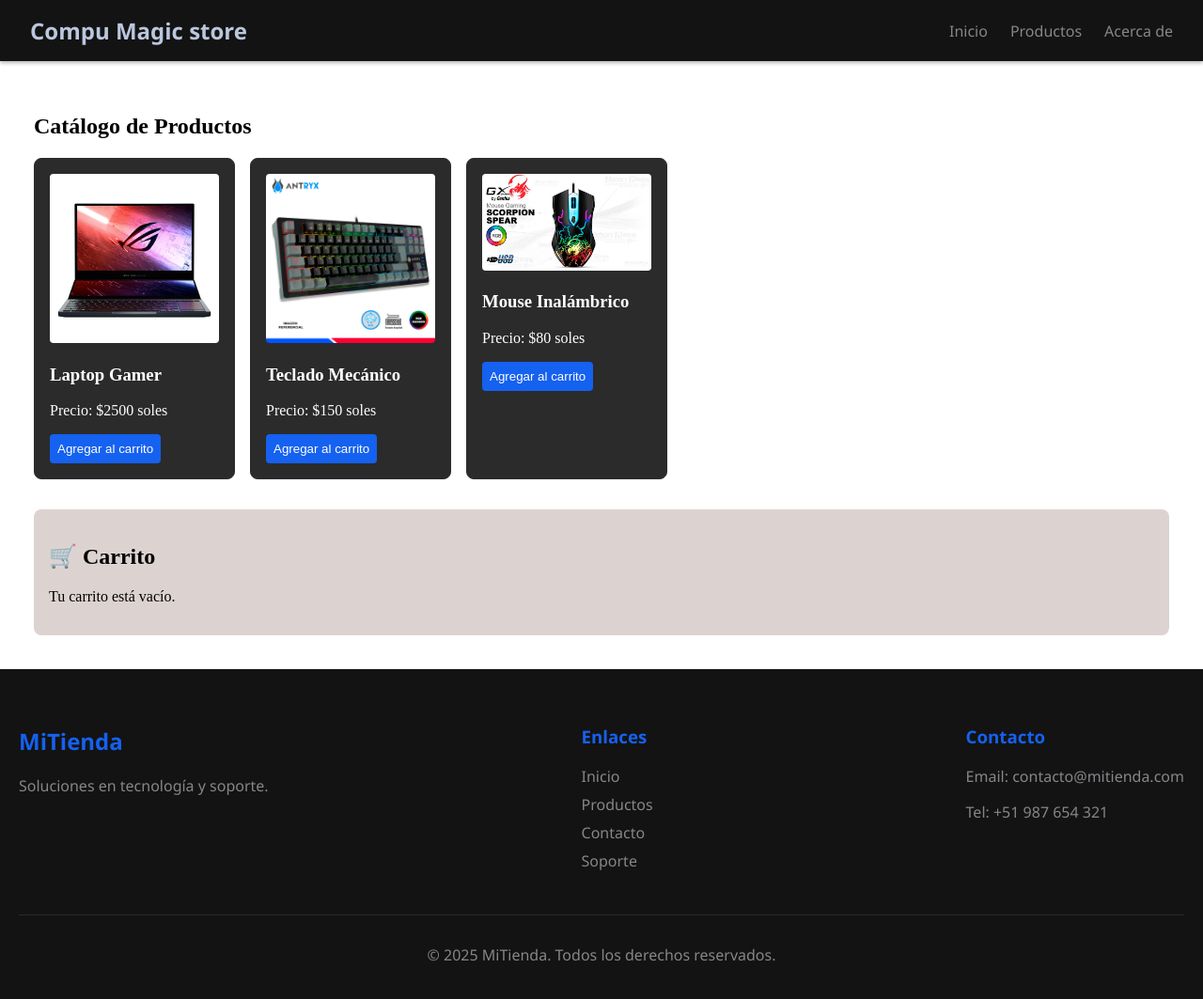
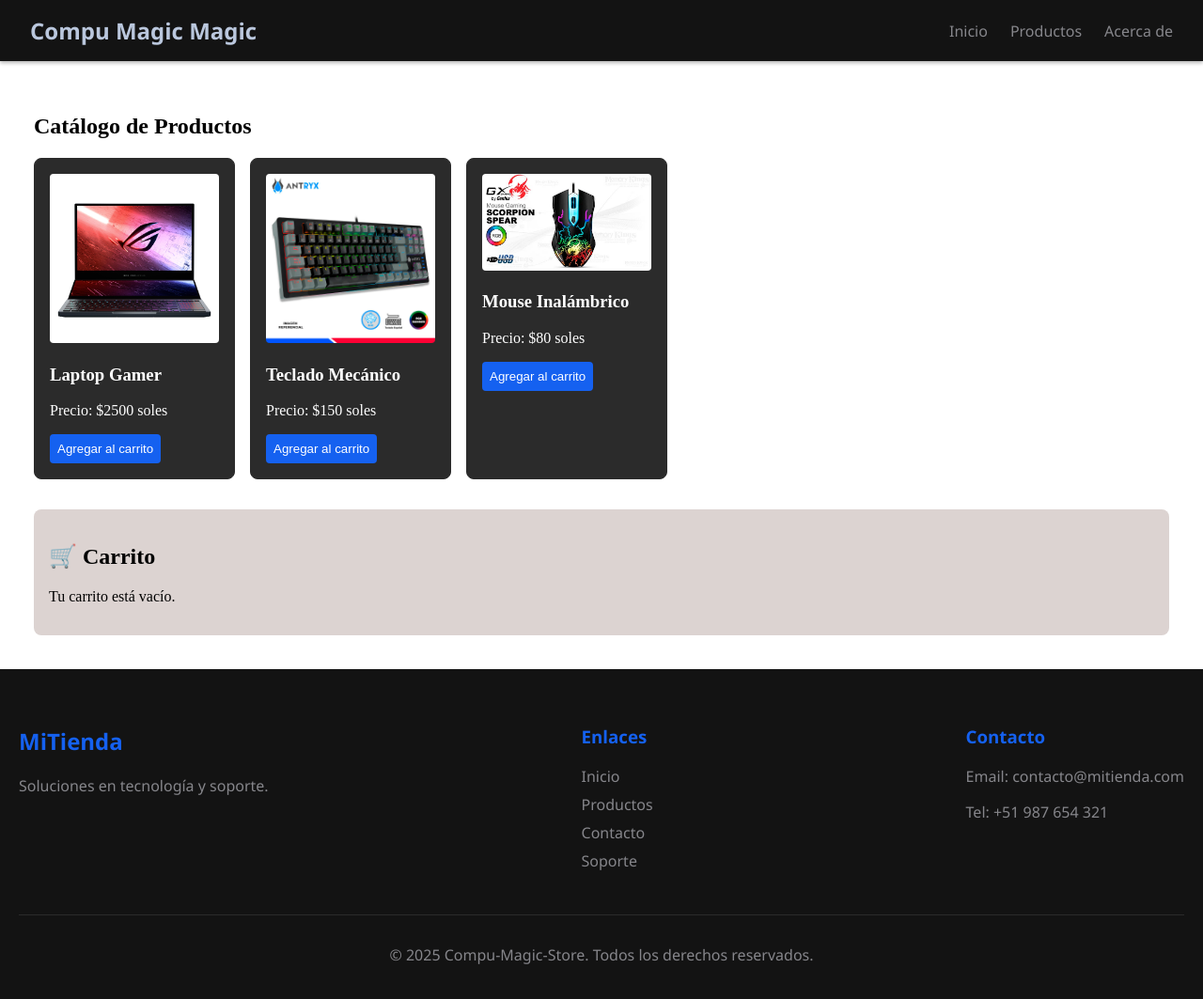
Before and after one commit to luis505050/Compu-Magic-Store, a React (Vite) app: page /productos in a window 1280 px wide. Shown: the whole page at 94% size. Built offline with nearby package versions, Linux system fonts and the light colour scheme.

Commit message:
nuevo span la el nav bar

```diff
--- a/src/components/Navbar.jsx
+++ b/src/components/Navbar.jsx
@@ -4,7 +4,11 @@ import '../styles/navbar.css'
 const Navbar = () => {
   return (
     <nav className='navbar'>
-      <div className="navbar-logo"><Link to="/">Compu Magic store</Link></div>
+      <div className="navabar-logo">
+        <span className="navbar-logo"><Link to="/"> Compu </Link></span>
+        <span className="navbar-logo"><Link to="/"> Magic </Link></span>
+        <span className="navbar-logo"><Link to="/"> Magic </Link></span>
+      </div>
       <div className="navbar-links">
         <Link to="/">Inicio</Link>
         <Link to="/productos">Productos</Link>
--- a/src/context/footer.jsx
+++ b/src/context/footer.jsx
@@ -28,7 +28,7 @@ const Footer = () =>{
                 </div>
 
                 <div className="footer-bottom">
-                    <p>&copy; 2025 MiTienda. Todos los derechos reservados.</p>
+                    <p>&copy; 2025 Compu-Magic-Store. Todos los derechos reservados.</p>
                 </div>
             </footer>
 
```
